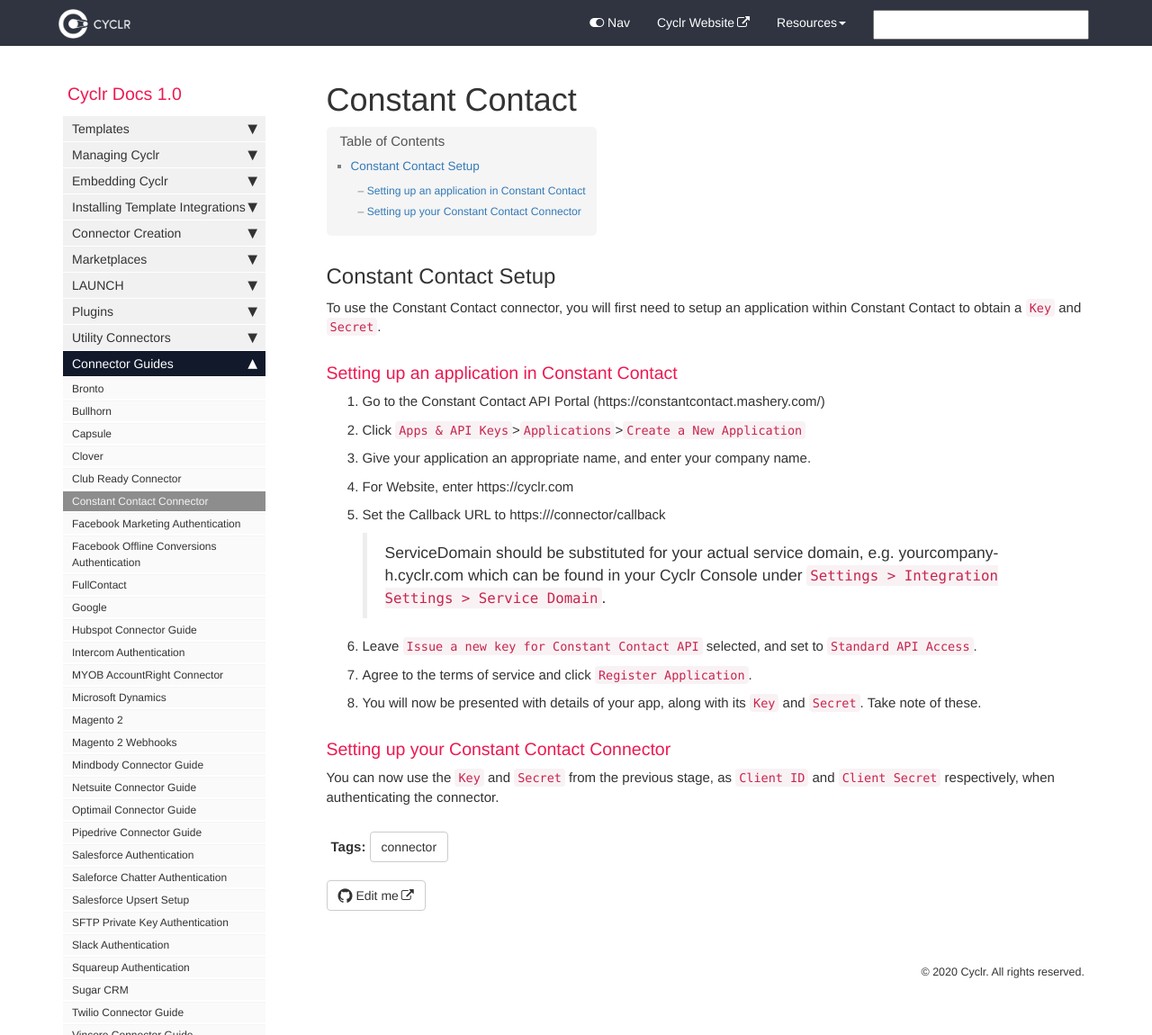
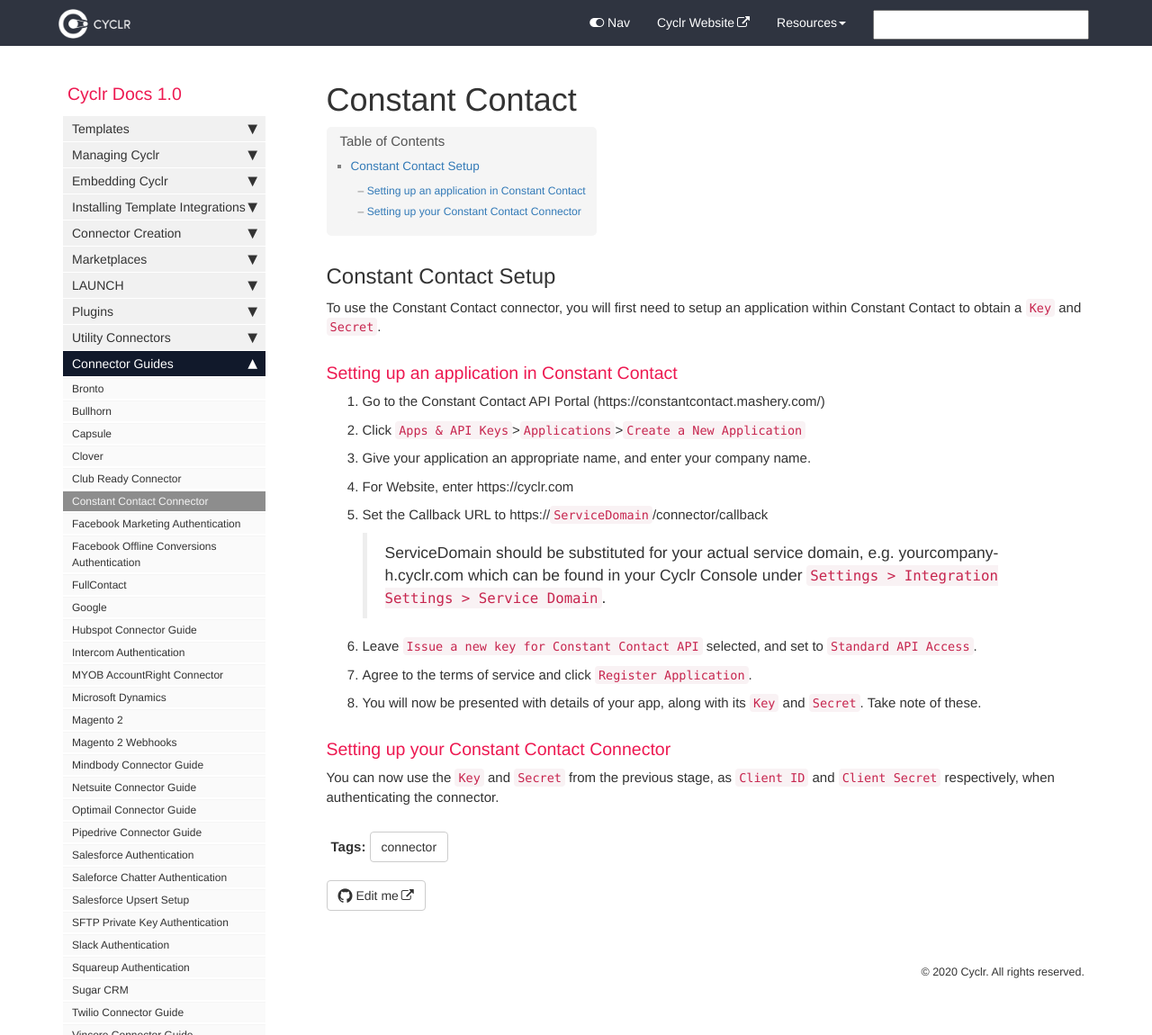
Before and after one commit to sneakysneak/docs, a Jekyll site: the page built from pages/connector-authentication/constant-contact.md, in a window 1280 px wide and 1150 px high. Shown: the whole window at 90% size. Built offline with Jekyll 4.4.1, drawn with Linux system fonts in a browser that asks for light colours; comment, search, counter and statistics services are not loaded.

Commit message:
Update constant-contact.md

```diff
--- a/pages/connector-authentication/constant-contact.md
+++ b/pages/connector-authentication/constant-contact.md
@@ -16,7 +16,7 @@ To use the Constant Contact connector, you will first need to setup an applicati
 2. Click `Apps & API Keys`>`Applications`>`Create a New Application`
 3. Give your application an appropriate name, and enter your company name.
 4. For Website, enter https://cyclr.com
-5. Set the Callback URL to https://{{ServiceDomain}}/connector/callback
+5. Set the Callback URL to htt<span></span>ps://`ServiceDomain`/connector/callback
 
     > ServiceDomain should be substituted for your actual service domain, e.g. yourcompany-h.cyclr.com which can be found in your Cyclr Console under `Settings > Integration Settings > Service Domain`.
 6. Leave `Issue a new key for Constant Contact API` selected, and set to `Standard API Access`.
```
